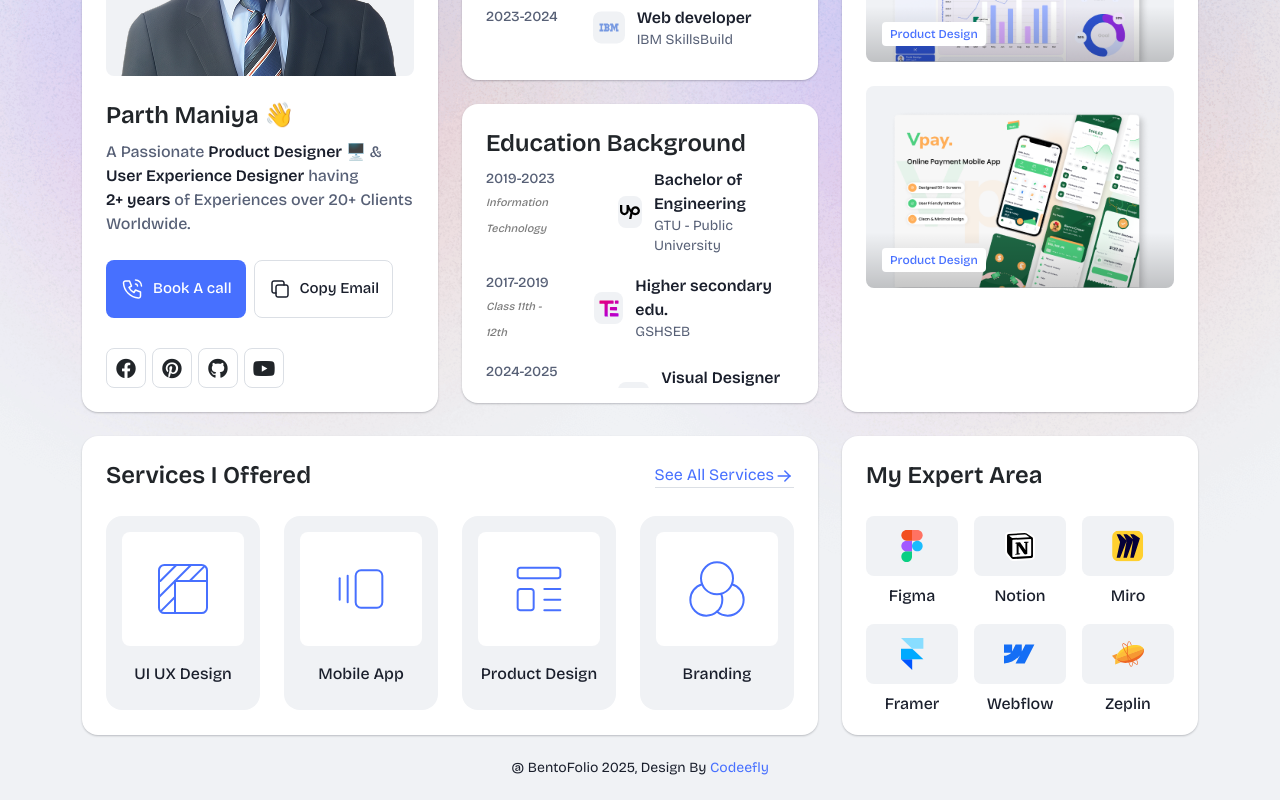
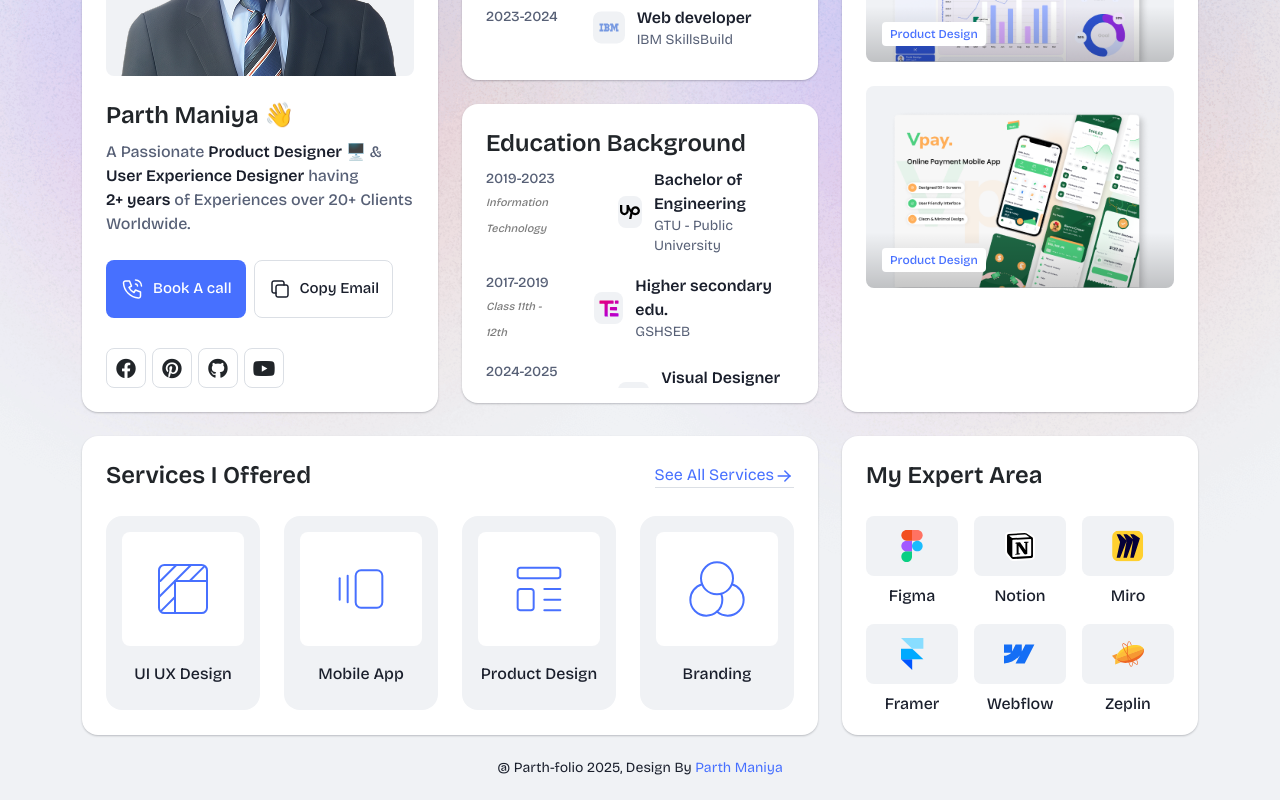
Before and after one commit to parthmaniya895/parthPortfolio, a Next.js app: page / in a window 1280 px wide. Shown: the part 340-1140 px from the top of the page. Built offline with nearby package versions, Linux system fonts and the light colour scheme.

Commit message:
footer data changes

```diff
--- a/layout/Footer.js
+++ b/layout/Footer.js
@@ -4,9 +4,9 @@ const Footer = () => {
       <div className="container">
         <div className="text text-center">
           <p>
-            @ BentoFolio {new Date().getFullYear()}, Design By{" "}
-            <a target="_blank" href="https://themeforest.net/user/codeefly">
-              Codeefly
+            @ Parth-folio {new Date().getFullYear()}, Design By{" "}
+            <a target="_blank" href="https://www.parthmaniya.com/">
+              Parth Maniya
             </a>
           </p>
         </div>
```
